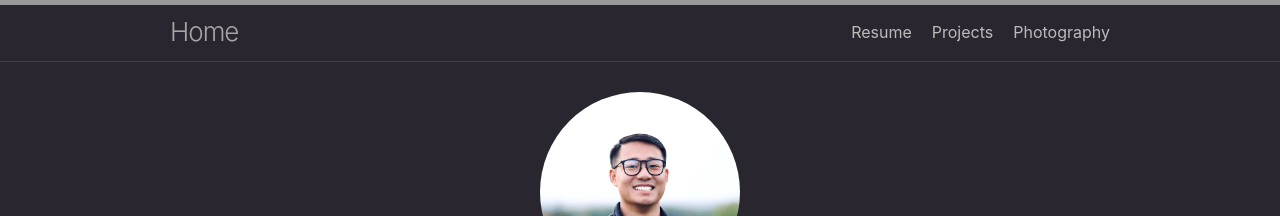
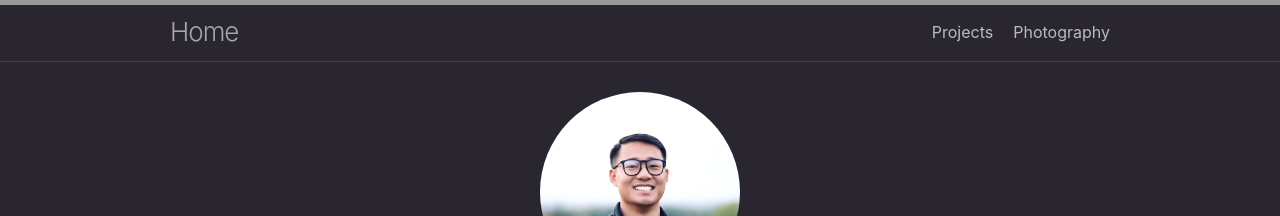
Before and after one commit to xyjiang970/xyjiang970.github.io, a Jekyll site: the page built from index.md, in a window 1280 px wide. Shown: the top 216 px of the page. Built offline with Jekyll 4.4.1, drawn with Linux system fonts in a browser that asks for light colours.

Commit message:
Update _config.yml

```diff
--- a/_config.yml
+++ b/_config.yml
@@ -50,7 +50,7 @@ minima:
 # If you want to link only specific pages in your header, uncomment
 # this and add the path to the pages in order as they should show up
 header_pages:
- - resume_link.md
+#  - resume_link.md
  - projects/projects_home.md
 # - photography_link.md
 #  - TravelBlog_link.md
```
